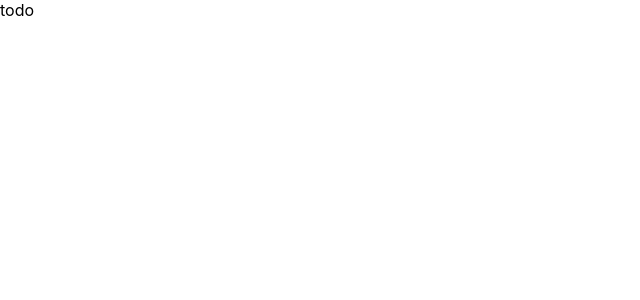
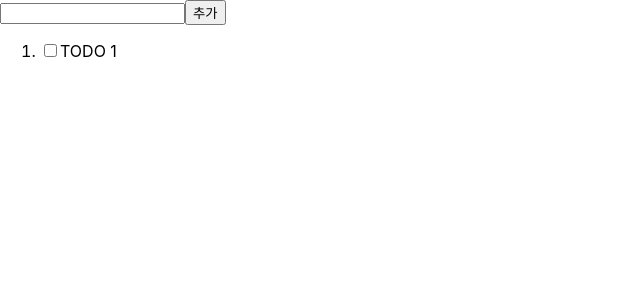
Before and after one commit to iberis2/wanted-pre-onboarding-frontend, a React (Create React App) app: page / in a window 1280 px wide. Shown: the top 300 px of the page, without its empty margins (0-640 px from the left). Built offline with nearby package versions, Linux system fonts and the light colour scheme; sample sign-in values are in the browser's storage.

Commit message:
Feat: todo 추가하는 input 입력창, todo 리스트 보여줄 컴포넌트 완성

```diff
--- /dev/null
+++ b/src/components/Todo/AddTodo.tsx
@@ -0,0 +1,23 @@
+import { useState } from 'react'
+
+export default function AddTodo() {
+  const [newTodo, setNewTodo] = useState('')
+
+  const handleSubmit = (event: React.FormEvent<HTMLFormElement>) => {
+    event.preventDefault()
+    console.log(newTodo)
+  }
+
+  const handleChange = (event: React.ChangeEvent<HTMLInputElement>) => {
+    setNewTodo(event.target.value)
+  }
+
+  return (
+    <form onSubmit={handleSubmit}>
+      <input data-testid='new-todo-input' value={newTodo} onChange={handleChange} />
+      <button type='submit' data-testid='new-todo-add-button'>
+        추가
+      </button>
+    </form>
+  )
+}
--- /dev/null
+++ b/src/components/Todo/TodoItem.tsx
@@ -0,0 +1,10 @@
+export default function TodoItem() {
+  return (
+    <li>
+      <label>
+        <input type='checkbox' />
+        <span>TODO 1</span>
+      </label>
+    </li>
+  )
+}
--- a/src/pages/Todo.tsx
+++ b/src/pages/Todo.tsx
@@ -1,3 +1,15 @@
+import { useState } from 'react'
+import TodoItem from '../components/Todo/TodoItem'
+import AddTodo from '../components/Todo/AddTodo'
+
 export default function Todo() {
-  return <div>todo</div>
+  const [todos, setTodos] = useState()
+  return (
+    <div>
+      <AddTodo />
+      <ol>
+        <TodoItem />
+      </ol>
+    </div>
+  )
 }
```
